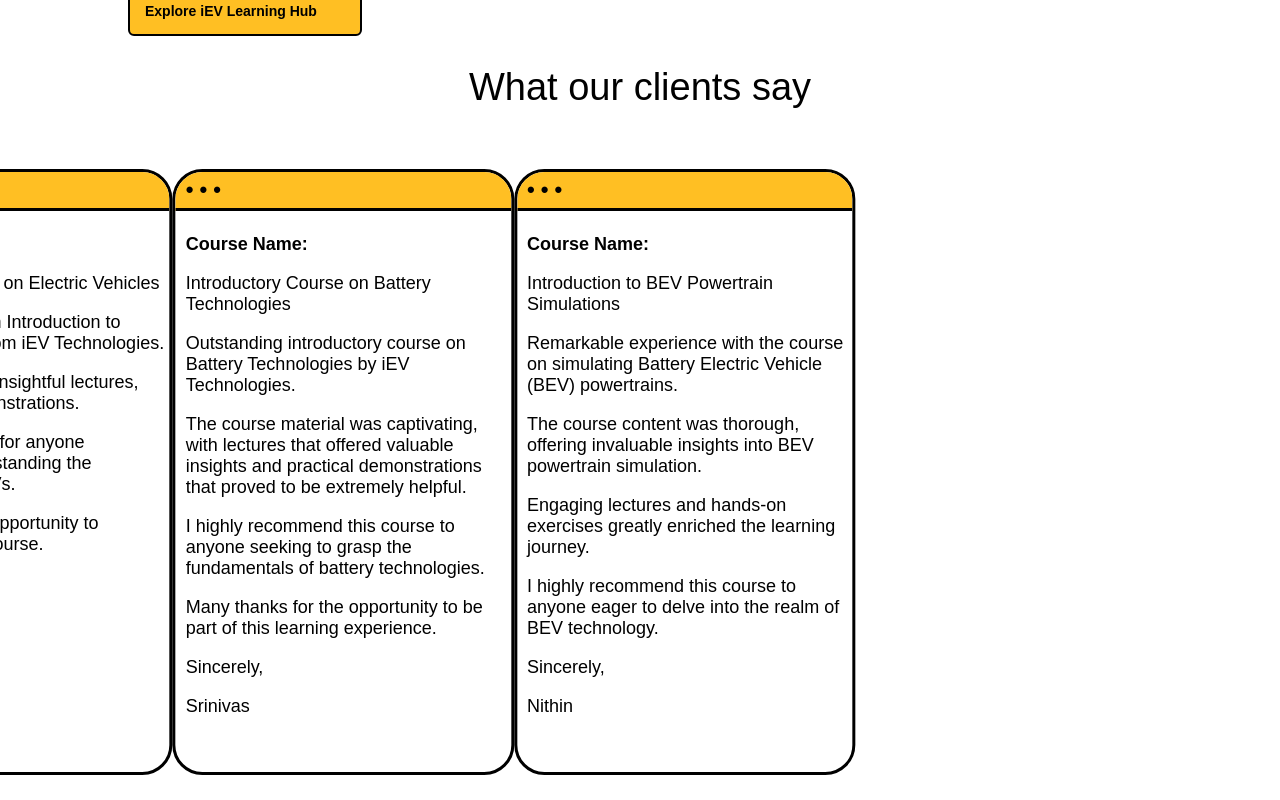
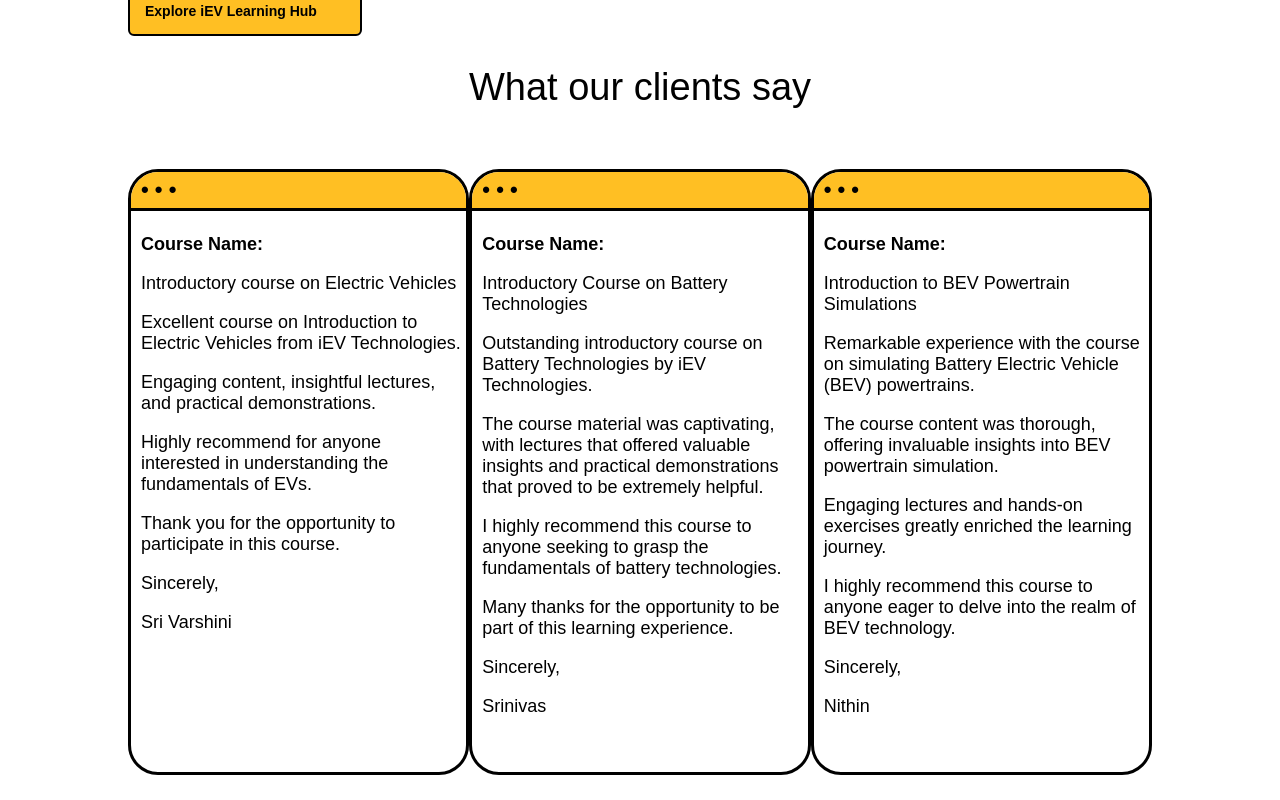
Before and after one commit to iev21/iev-frontend, an Angular app: page / in a window 1280 px wide. Shown: the part 1780-2580 px from the top of the page. Built offline with nearby package versions, Linux system fonts and the light colour scheme.

Commit message:
Update testimonials.component.scss

```diff
--- a/src/app/testimonials/testimonials.component.scss
+++ b/src/app/testimonials/testimonials.component.scss
@@ -30,7 +30,7 @@
     justify-content: space-evenly; // Align items with equal space between them
     transition: transform 0.3s ease; /* Smooth transition for scroll effect */
     // animation: scroll 30s linear infinite; /* Animation for scrolling */
-    animation: scroll 0.60s ease-in-out infinite; /* Animation for scrolling with ease-in-out timing function */
+    // animation: scroll 30s ease-in-out infinite; /* Animation for scrolling with ease-in-out timing function */
     padding: 30px 10%; // Add padding of 30 pixels on the top and bottom, 10% of the container width on the left and right
     overflow-y: auto; // Add vertical scroll if testimonials overflow the container
 
```
